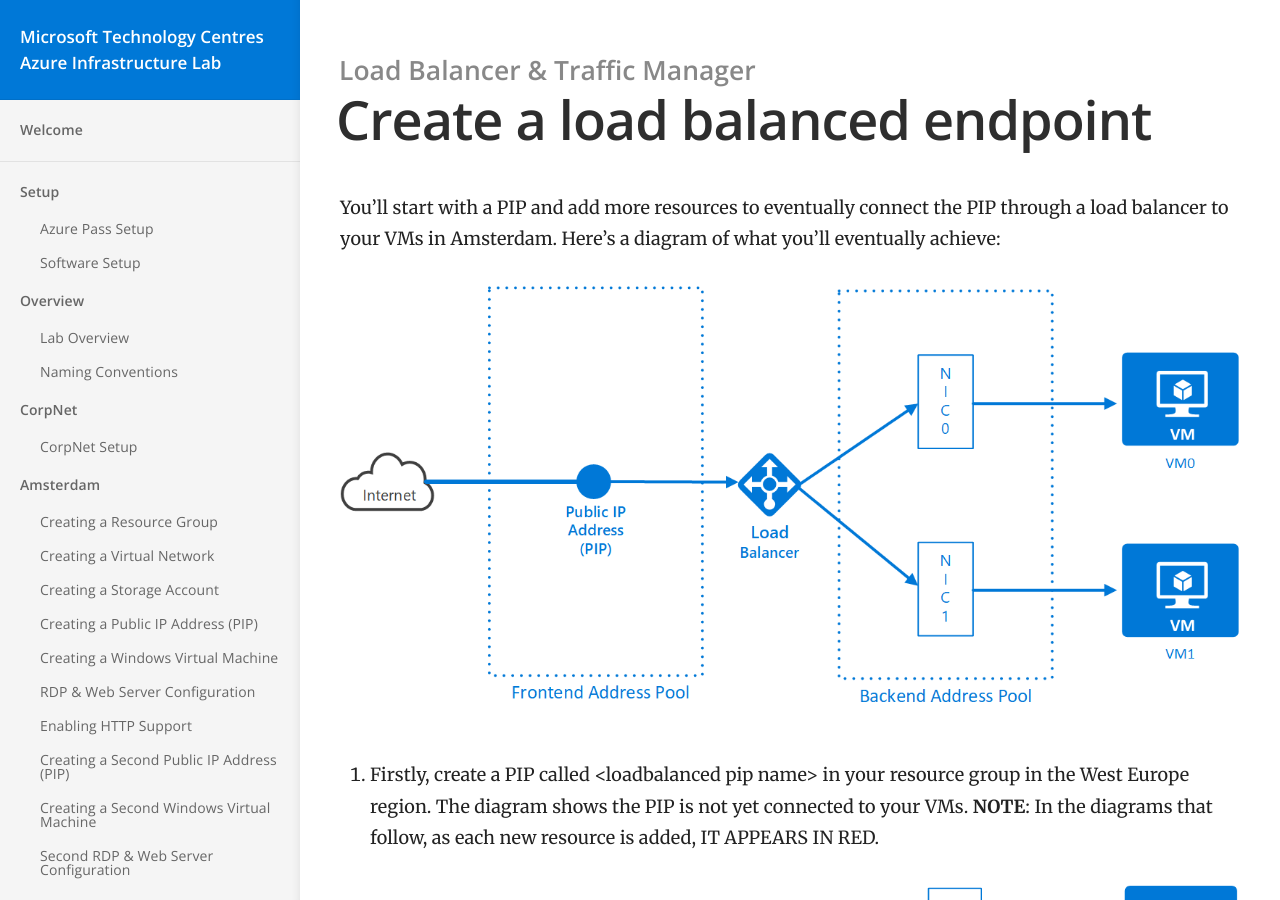
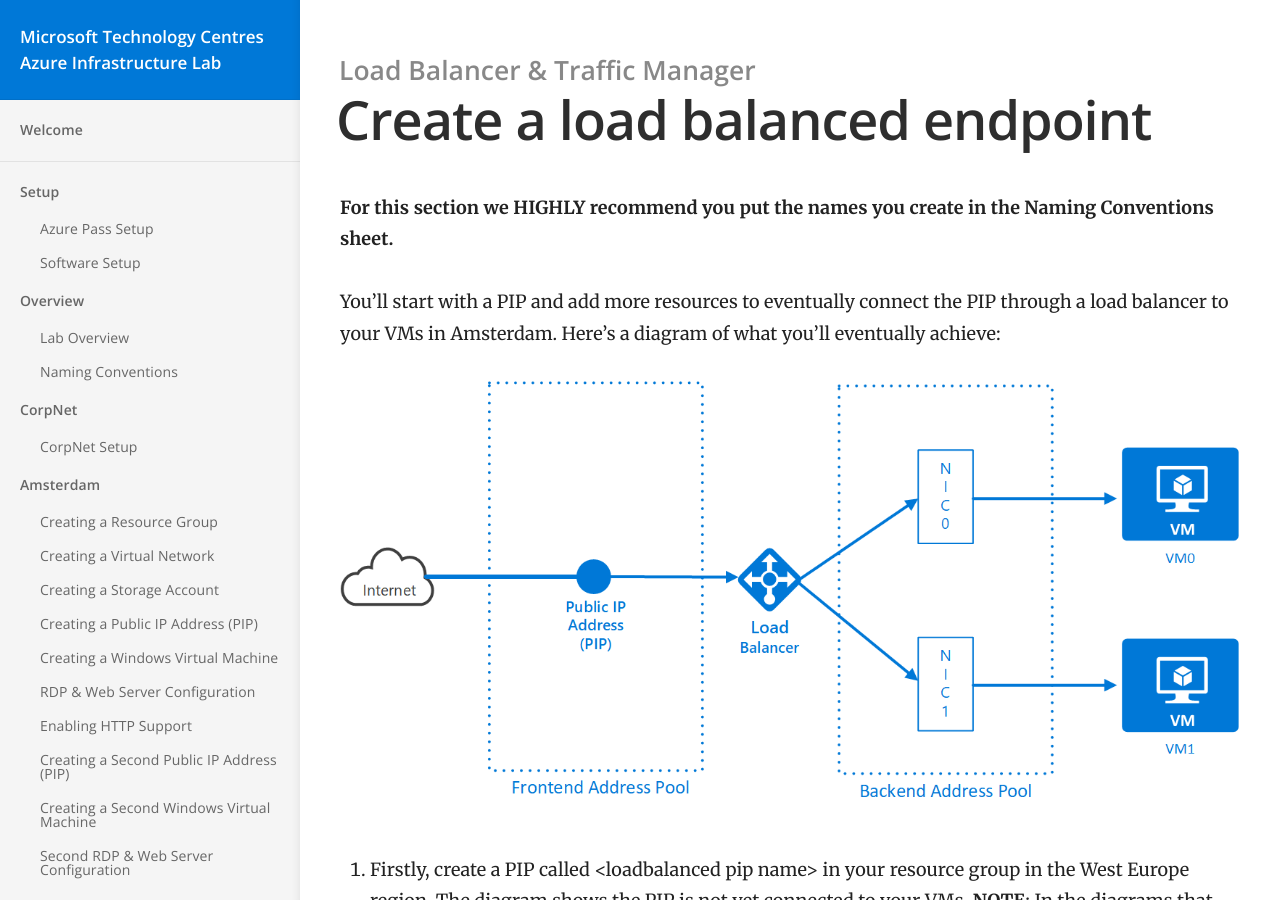
Before and after one commit to BenMcGarry/AzureIaaSLab, a Jekyll site: the page built from _docs/06loadbalancertrafficmanager/lbendpoint.md, in a window 1280 px wide and 900 px high. Built offline with Jekyll 4.4.1, drawn with Linux system fonts in a browser that asks for light colours.

Commit message:
Naming Conventions Warning

```diff
--- a/_docs/06loadbalancertrafficmanager/lbendpoint.md
+++ b/_docs/06loadbalancertrafficmanager/lbendpoint.md
@@ -3,6 +3,8 @@ title: Create a load balanced endpoint
 category: Load Balancer & Traffic Manager
 order: 3
 ---
+
+**For this section we HIGHLY recommend you put the names you create in the Naming Conventions sheet.**
 
 You'll start with a PIP and add more resources to eventually connect the PIP through a load balancer to your VMs in Amsterdam. Here's a diagram of what you'll eventually achieve:
 
```
